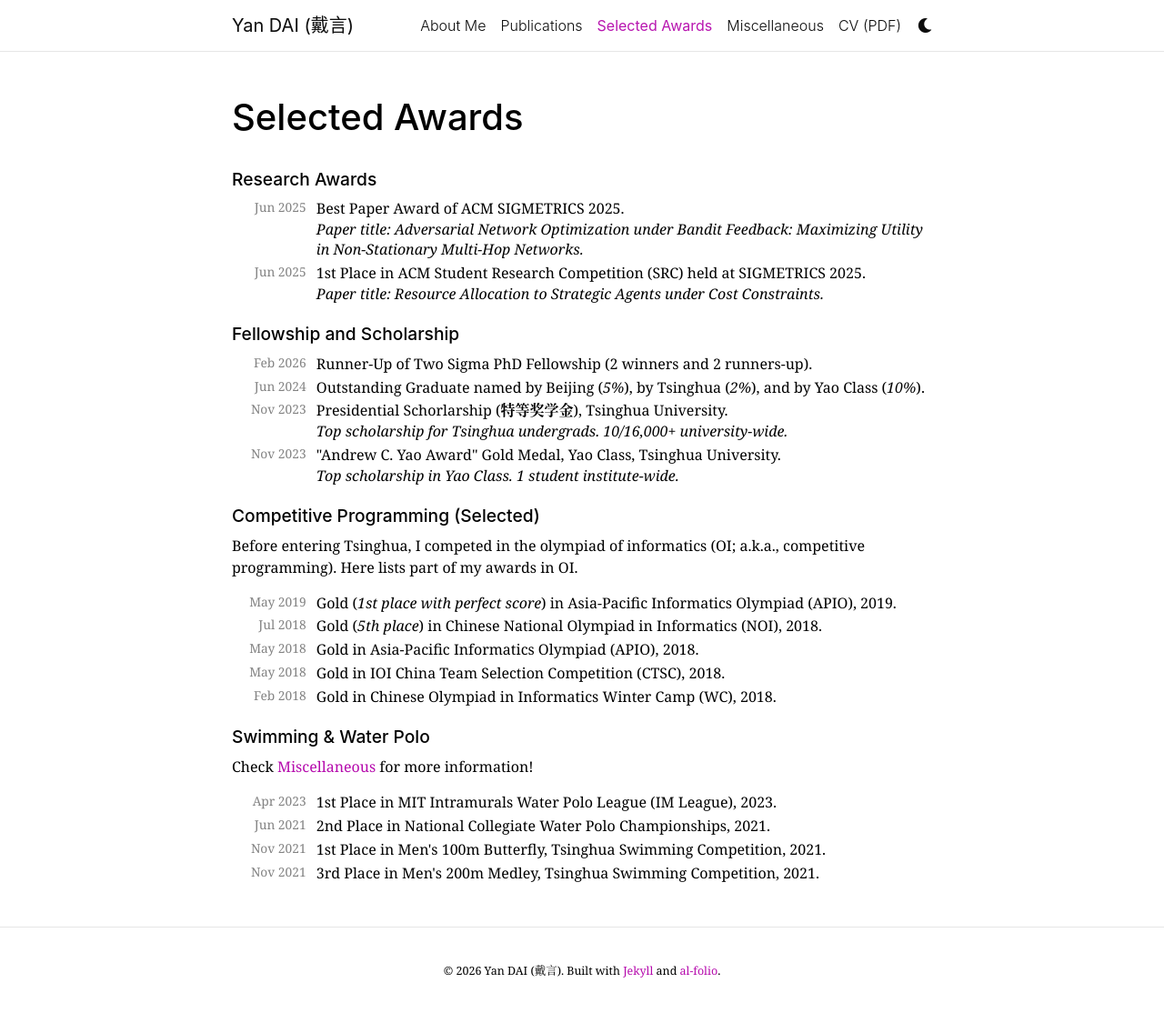
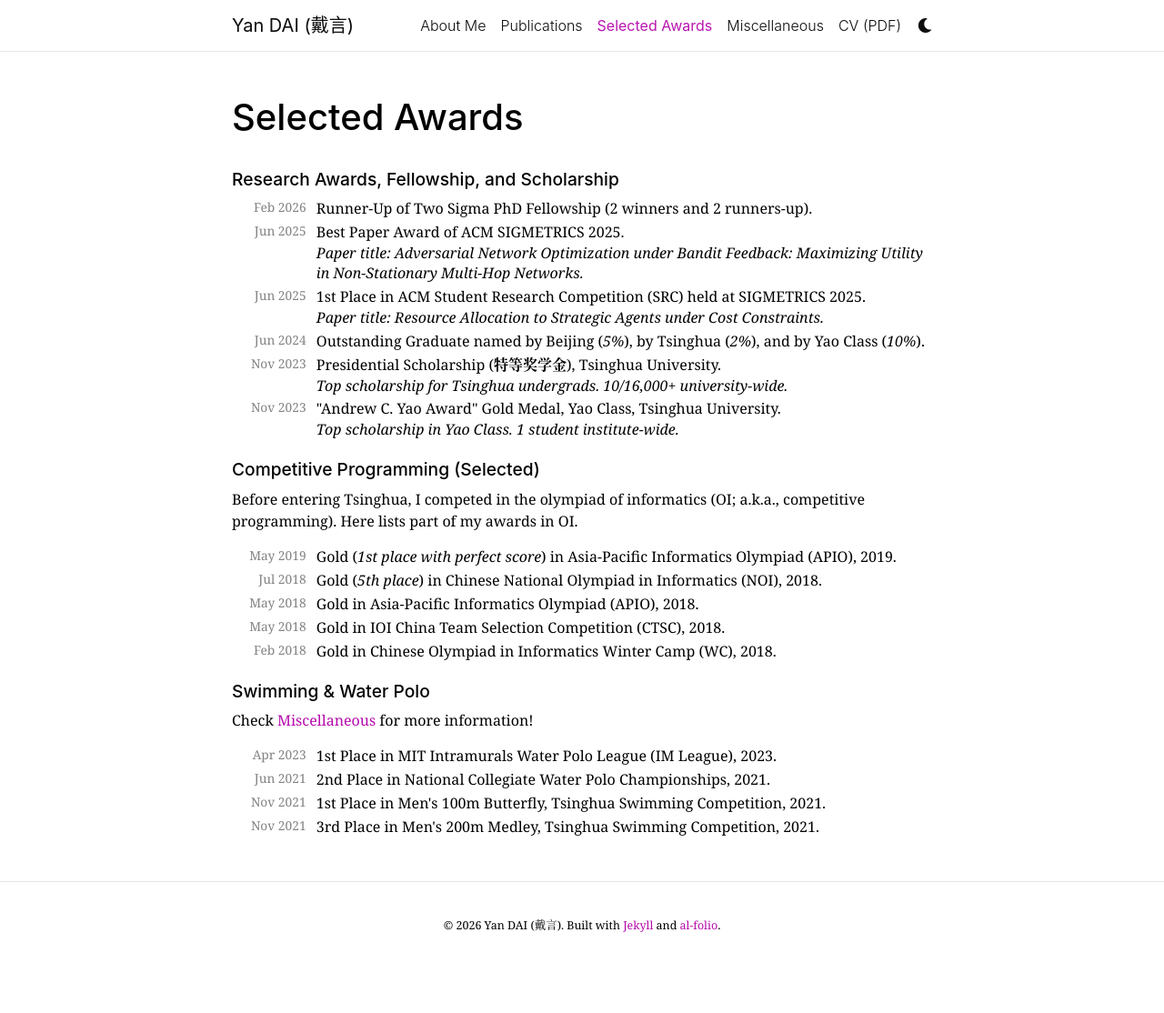
Before and after one commit to yandaichn/yandaichn.github.io, a Jekyll site: the page built from _pages/awards.md, in a window 1280 px wide and 1117 px high. Shown: the top 1114 px of the window at 91% size. Built offline with Jekyll 4.4.1, drawn with Linux system fonts in a browser that asks for light colours; comment, search, counter and statistics services are not loaded; a style sheet for code colours, icons or effects is not loaded.

Commit message:
Upd homepage

```diff
--- a/_pages/awards.md
+++ b/_pages/awards.md
@@ -6,17 +6,13 @@ nav: true
 nav_order: 2
 ---
 
-## Research Awards
+## Research Awards, Fellowship, and Scholarship
 <ul class="news-list-lite">
+  <li><span class="news-date">Feb 2026</span><span><strong>Runner-Up</strong> of Two Sigma PhD Fellowship (2 winners and 2 runners-up).<br></span></li>
   <li><span class="news-date">Jun 2025</span><span><strong>Best Paper Award</strong> of ACM SIGMETRICS 2025.<br><em>Paper title: Adversarial Network Optimization under Bandit Feedback: Maximizing Utility in Non-Stationary Multi-Hop Networks.</em></span></li>
   <li><span class="news-date">Jun 2025</span><span><strong>1st Place</strong> in ACM Student Research Competition (SRC) held at SIGMETRICS 2025.<br><em>Paper title: Resource Allocation to Strategic Agents under Cost Constraints.</em></span></li>
-</ul>
-
-## Fellowship and Scholarship
-<ul class="news-list-lite">
-  <li><span class="news-date">Feb 2026</span><span><strong>Runner-Up</strong> of Two Sigma PhD Fellowship (2 winners and 2 runners-up).<br></span></li>
   <li><span class="news-date">Jun 2024</span><span><strong>Outstanding Graduate</strong> named by Beijing (<em>5%</em>), by Tsinghua (<em>2%</em>), and by Yao Class (<em>10%</em>).</span></li>
-  <li><span class="news-date">Nov 2023</span><span><strong>Presidential Schorlarship (特等奖学金)</strong>, Tsinghua University.<br><em>Top scholarship for Tsinghua undergrads. 10/16,000+ university-wide.</em></span></li>
+  <li><span class="news-date">Nov 2023</span><span><strong>Presidential Scholarship (特等奖学金)</strong>, Tsinghua University.<br><em>Top scholarship for Tsinghua undergrads. 10/16,000+ university-wide.</em></span></li>
   <li><span class="news-date">Nov 2023</span><span><strong>"Andrew C. Yao Award" Gold Medal</strong>, Yao Class, Tsinghua University.<br><em>Top scholarship in Yao Class. 1 student institute-wide.</em></span></li>
 </ul>
 
```
Also changed, not shown: 1 other file.
